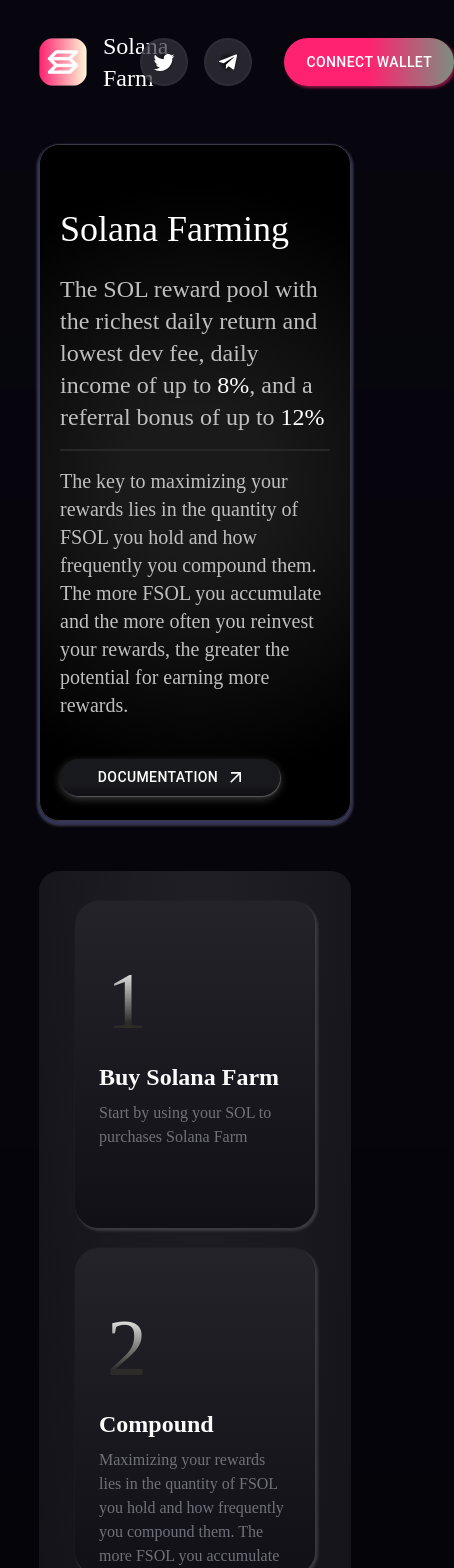
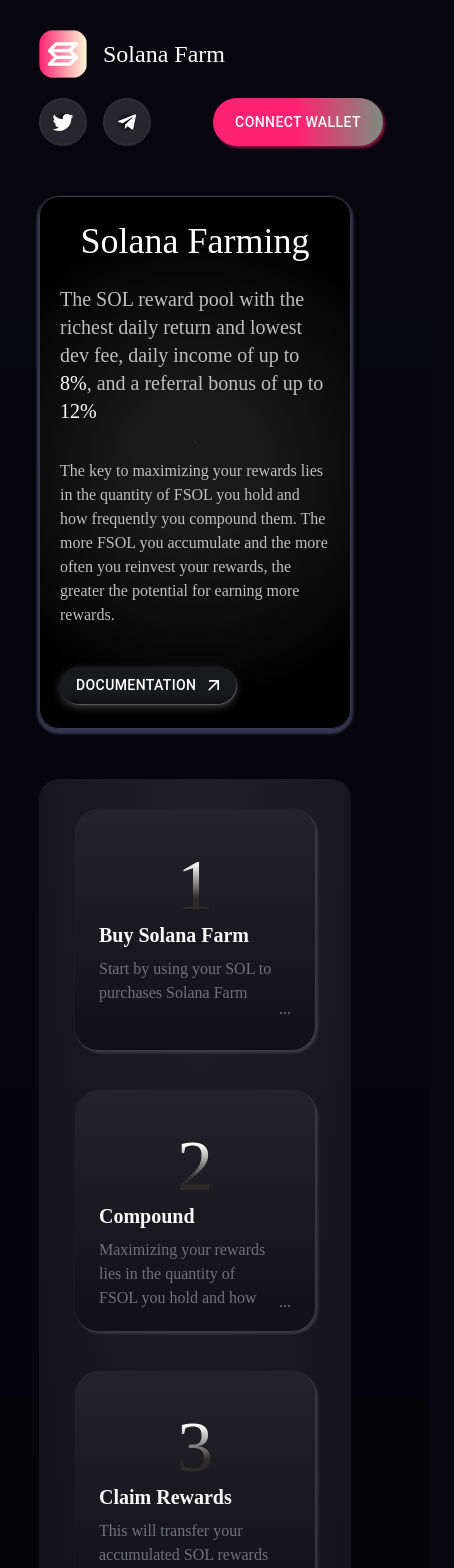
Before and after one commit to Himanshukr033/NextJS_Project, a Next.js app: page / in a window 390 px wide. Shown: the top 1568 px of the page, 454 px wide, since content can reach past the window. Built offline with nearby package versions, Linux system fonts and the light colour scheme.

Commit message:
Complete version

```diff
--- a/src/app/app/components/CardDisplay.tsx
+++ b/src/app/app/components/CardDisplay.tsx
@@ -1,6 +1,8 @@
-import React from "react";
+"use client";
+import React, { useRef } from "react";
 import style from './Component.module.css';
 import { motion } from 'framer-motion';
+import styles from './Component.module.css';
 
 interface CardProps {
   number: number;
@@ -11,37 +13,28 @@ interface OverflowProps {
   text: string;
 }
 const Card: React.FC<CardProps> = ({ number, title, description }) => {
+  const paragraphRef = useRef<HTMLParagraphElement>(null);
 
-  const handleOverflow = (text: string, maxLength: number) => {
-
-    if (text.length <= maxLength) {
-      return text;
-    } else {
-
-      return text.slice(0, maxLength) + "...";
-    }
-  };
   return (
-    <div className={` ${style.cardContainer} ${style.animate} flex justify-center w-full rounded-3xl ` }
+    <div className={` ${style.cardContainer} ${style.animate} flex justify-center min-w-60 w-full rounded-3xl ` }
     style={{ animationDelay: `${number* 0.2}s` }} >
 
-      <div className="flex flex-col justify-center w-full md:flex-row items-center" >
-      <div className="pl-2 p2-3 "
+      <div className="flex flex-col justify-center w-full md:flex-row items-center " >
+      <div className="pl-2 pt-3 max-md:p-0 self-center justify-self-center text-8xl max-md:text-7xl"
         style={{
           background: "linear-gradient(to bottom, rgba(255, 255, 255, 1) 20%  , rgba(47, 46, 42, 0.9) 68%)",
           WebkitBackgroundClip: "text",
           backgroundClip: "text",
           color: "transparent",
           width: "fit-content",
-          fontSize:'5rem',
-          alignSelf:'flex-start',
+
 
         }}>
         {number}
       </div>
-        <div className="flex flex-col md:ml-4 text-overflow: clip;" style={{height:150,  textJustify:'inter-word'}}>
-          <h3 className="text-2xl font-bold text-zinc-50">{title}</h3>
-          <p className="mt-2 text-base text-white md:max-h-28  text-zinc-500 pb-4">{handleOverflow(description, 130)}</p>
+        <div className="flex flex-col ml-4 max-md:m-0 text-overflow: clip; h-36 max-md:h-28 max-md:justify-start" style={{textJustify:'inter-word'}}>
+          <h3 className="text-2xl max-md:text-xl font-bold text-zinc-50">{title}</h3>
+          <p className={`mt-2 text-base text-white md:max-h-28  text-zinc-500 pb-4 ${styles.truncateOverflow}`} style={{overflow: "hidden", textOverflow: "ellipsis",}}> {description}</p>
         </div>
       </div>
     </div>
@@ -73,19 +66,18 @@ const Cards = () => {
     <section className={`${style.motionDiv} max-w-screen-xl mx-auto px-4`}>
       <div className="grid grid-cols-1 gap-5 md:grid-cols-3">
         {cardData.map((card, index) => (
-          <div key={index}
-          >
+          <div key={index} className="mb-5">
             <Card
               number={card.number}
               title={card.title}
               description={card.description}
             />
           </div>
-
         ))}
       </div>
     </section>
   );
 };
 
+
 export default Cards;
--- a/src/app/app/components/Component.module.css
+++ b/src/app/app/components/Component.module.css
@@ -28,3 +28,25 @@
     opacity: 0;
     animation: slideInFromRight 0.5s ease forwards;
   }
+
+  .truncateOverflow {
+    --max-lines: 4;
+    position: relative;
+    max-height: calc(var(--lh) * var(--max-lines));
+    overflow: hidden;
+    padding-right: 1rem;
+  }
+  .truncateOverflow::before {
+    position: absolute;
+    content: "...";
+    bottom: 0;
+    right: 0;
+  }
+  .truncateOverflow::after {
+    content: "";
+    position: absolute;
+    right: 0;
+    width: 1rem;
+    height: 1rem;
+    background: transparent;
+  }
--- a/src/app/app/components/Description.tsx
+++ b/src/app/app/components/Description.tsx
@@ -3,17 +3,17 @@ import { Button } from "@mui/material";
 import ArrowOutwardIcon from '@mui/icons-material/ArrowOutward';
 const Description = () => {
   return (
-    <div className="font-syne justify-between p-6 max-md:px-5" style={{ borderRadius:20,border: '1px solid #3A393F', boxSizing:"border-box",
+    <div className="font-syne justify-between p-6 max-md:pt-0 max-md:px-5" style={{ borderRadius:20,border: '1px solid #3A393F', boxSizing:"border-box",
     boxShadow: "rgba(50, 50, 123, 0.45) 0px 2px 2px 2px, rgba(255, 255, 255, 0.2) 0px 3px 3px 2px",
     background: 'radial-gradient(circle, #1a1a1a 20%, #000000 80%)',
     }}>
-      <div className="flex gap-5 max-md:flex-col max-md:gap-0">
+      <div className="flex gap-5 max-md:flex-col items-end max-md:items-start max-md:gap-0">
         <div className="flex flex-col w-[82%] max-md:ml-0 max-md:w-full">
-          <section className="flex flex-col grow text-white max-md:mt-10 max-md:max-w-full">
+          <section className="flex flex-col max-md:items-center grow text-white max-md:mt-6 max-md:max-w-full">
             <h1 className="text-5xl font-medium max-md:max-w-full max-md:text-4xl">
               Solana Farming
             </h1>
-            <p className="mt-6 text-2xl max-md:max-w-full" style={{color:'#BFBFBF'}}>
+            <p className="mt-6 text-2xl max-md:text-xl max-md:max-w-full" style={{color:'#BFBFBF'}}>
               <span>
                 The SOL reward pool with the richest daily return and lowest dev fee, daily income of up to{" "}
               </span>
@@ -22,7 +22,7 @@ const Description = () => {
               <span className="font-medium text-white">12%</span>
             </p>
             <hr className="shrink-0 mt-4 h-px border border-solid bg-zinc-800 border-zinc-800 max-md:max-w-full" style={{boxShadow: "0px 0px 5px rgba(0, 0, 0, 0.2) inset"}} />
-            <p className="mt-4 max-md:max-w-full text-xl" style={{color: '#BFBFBF',}}>
+            <p className="mt-4 max-md:max-w-full text-xl max-md:text-base" style={{color: '#BFBFBF',}}>
               The key to maximizing your rewards lies in the quantity of FSOL you hold and how frequently you compound them. The more FSOL you accumulate and the more often you reinvest your rewards, the greater the potential for earning more rewards.
             </p>
           </section>
--- a/src/app/app/components/Header.tsx
+++ b/src/app/app/components/Header.tsx
@@ -39,12 +39,13 @@ const ConnectWalletButton = () => (
 const Header = () => {
 
   return (
-    <header className="flex gap-5 justify-between pr-2">
+    <header className="flex gap-5 justify-between pr-2 max-md:flex-col">
       <div className="flex gap-4 text-2xl font-medium text-white items-center">
         <Image src={logo} alt="Solana Farm logo" width={48} height={48} />
         <h1 className="my-auto">Solana Farm</h1>
+        <LanguageSelector />
       </div>
-      <div className="flex items-center gap-4">
+      <div className="flex items-center gap-4 max-md:w-screen">
         <IconButton
           aria-label="Twitter Icon"
           sx={{
@@ -79,7 +80,7 @@ const Header = () => {
           >
            <TelegramIcon />
         </IconButton>
-        <LanguageSelector />
+
         <ConnectWalletButton />
       </div>
     </header>
--- a/src/app/app/components/Invite.tsx
+++ b/src/app/app/components/Invite.tsx
@@ -58,7 +58,7 @@ function InviteFriendsSection() {
         Add your friends email addresses and send them invitations to join!
       </p>
       <form
-        className="flex gap-5 justify-between py-1 pr-2 pl-2.5 mt-4 rounded-xl max-md:flex-wrap max-md:max-w-full"
+        className="flex gap-5 justify-between py-1 pr-2 pl-2.5 mt-4 rounded-xl  max-md:max-w-full"
         style={{
           maxHeight: "50px",
           boxShadow:
@@ -100,6 +100,7 @@ function InviteFriendsSection() {
             '@media (max-width: 767px)': {
               padding: '6px 20px',
               maxHeight: '3rem',
+              fontSize:'1rem',
             },
           }}>
           Send
@@ -109,9 +110,9 @@ function InviteFriendsSection() {
         Referral Link
       </h3>
 
-      <form className="flex flex-col gap-5 justify-between rounded-xl max-md:flex-wrap max-md:max-w-full">
+      <form className="flex flex-col gap-5 justify-between rounded-xl max-md:max-w-full">
         <div
-          className="flex gap-5 justify-between rounded-xl py-1 pr-2 pl-2.5 mt-4 max-md:flex-wrap max-md:max-w-full"
+          className="flex gap-5 justify-between rounded-xl py-1 pr-2 pl-2.5 mt-4 max-md:max-w-full"
           style={{
             height: "50px",
             boxShadow:
@@ -150,8 +151,11 @@ function InviteFriendsSection() {
         <div className="flex flex-col text-zinc-500 gap-2">
             <p className="pl-2">Share the code on:</p>
 
-        <div className="flex justify-between text-xs ">
-          <div className="flex flex-col gap-1">
+        <div className="text-xsmax-w-full" style={{
+          display: "grid",
+          gridTemplateColumns: "repeat(auto-fill, minmax(40px, 1fr))",
+          gridGap: "5px"}}>
+          <div>
             <EmailShareButton
               url={copiedText}
               subject="Check out this referral code"
--- a/src/app/app/components/Nutritional.tsx
+++ b/src/app/app/components/Nutritional.tsx
@@ -44,7 +44,7 @@ const Nutritional = () => {
         boxShadow:" rgba(255, 255, 255, 0.25) 0px 2px 3px -5px, rgba(255, 255, 255, 0.3) 0px 2px 4px -5px, rgba(255, 255, 255, 0.35) 0px -2px 6px 0px inset",
  background: "linear-gradient(to bottom, rgba(36, 35, 41, 1) , rgba(17, 16, 22, 1))",}}
      className="flex flex-col justify-center px-8 py-8 rounded-3xl  backdrop-blur-lg  max-md:px-5 max-md:max-w-full">
-        <header className="flex gap-4 justify-between px-px text-2xl font-bold text-white max-md:flex-wrap max-md:max-w-full">
+        <header className="flex gap-4 justify-between px-px text-2xl max-md:text=xl font-bold text-white max-md:flex-wrap max-md:max-w-full">
           <h2>Nutritional Values</h2>
           <button>
 
--- a/src/app/app/components/Value.tsx
+++ b/src/app/app/components/Value.tsx
@@ -82,6 +82,7 @@ function Value() {
     style={{background: "linear-gradient(to bottom, rgba(36, 35, 41, 0.6) , rgba(17, 16, 22, 0.31))",
     border: '1px solid',
     boxShadow:" rgba(255, 255, 255, 0.35) 0px 5px 15px",
+    minWidth:'280px',
 
     borderImageSource:' radial-gradient(79.89% 77.28% at 99.25% 98.16%, #3A393F 0%, rgba(20, 19, 25, 0) 100%)'
     }}>
```
